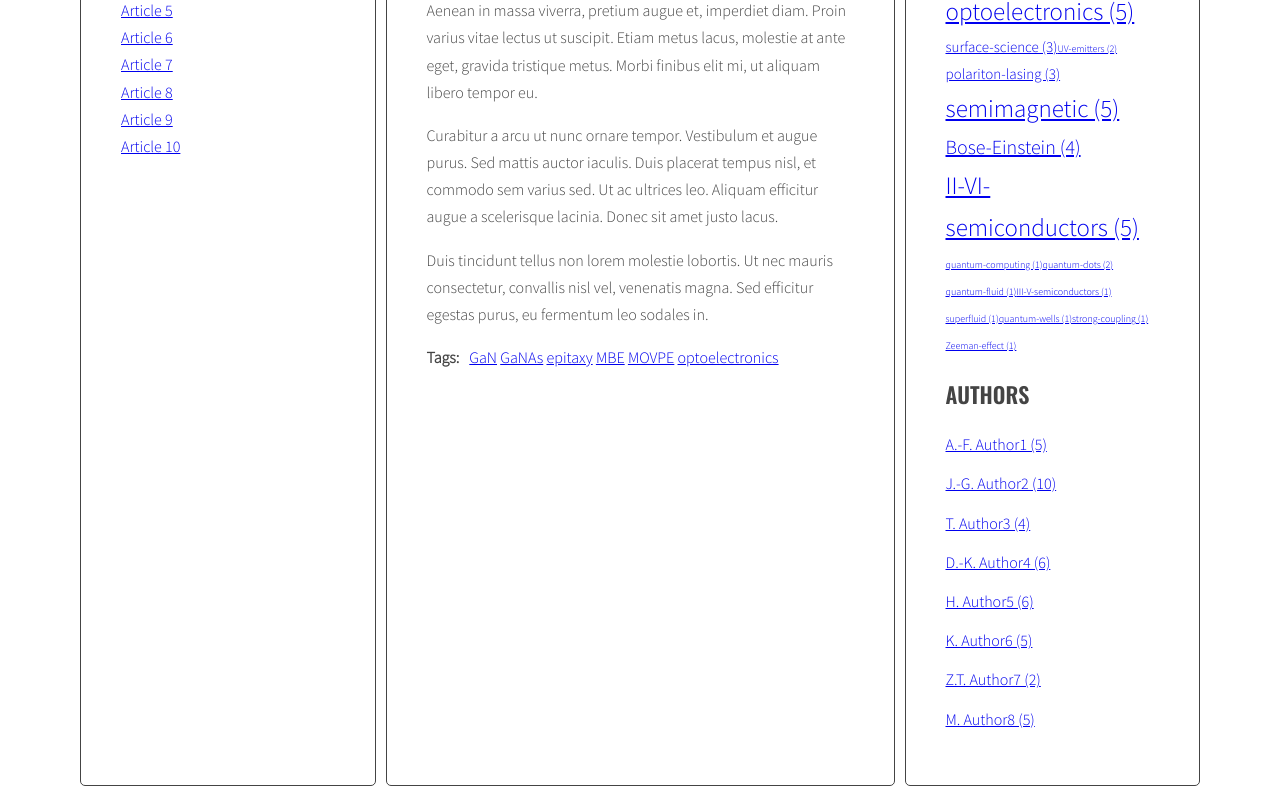
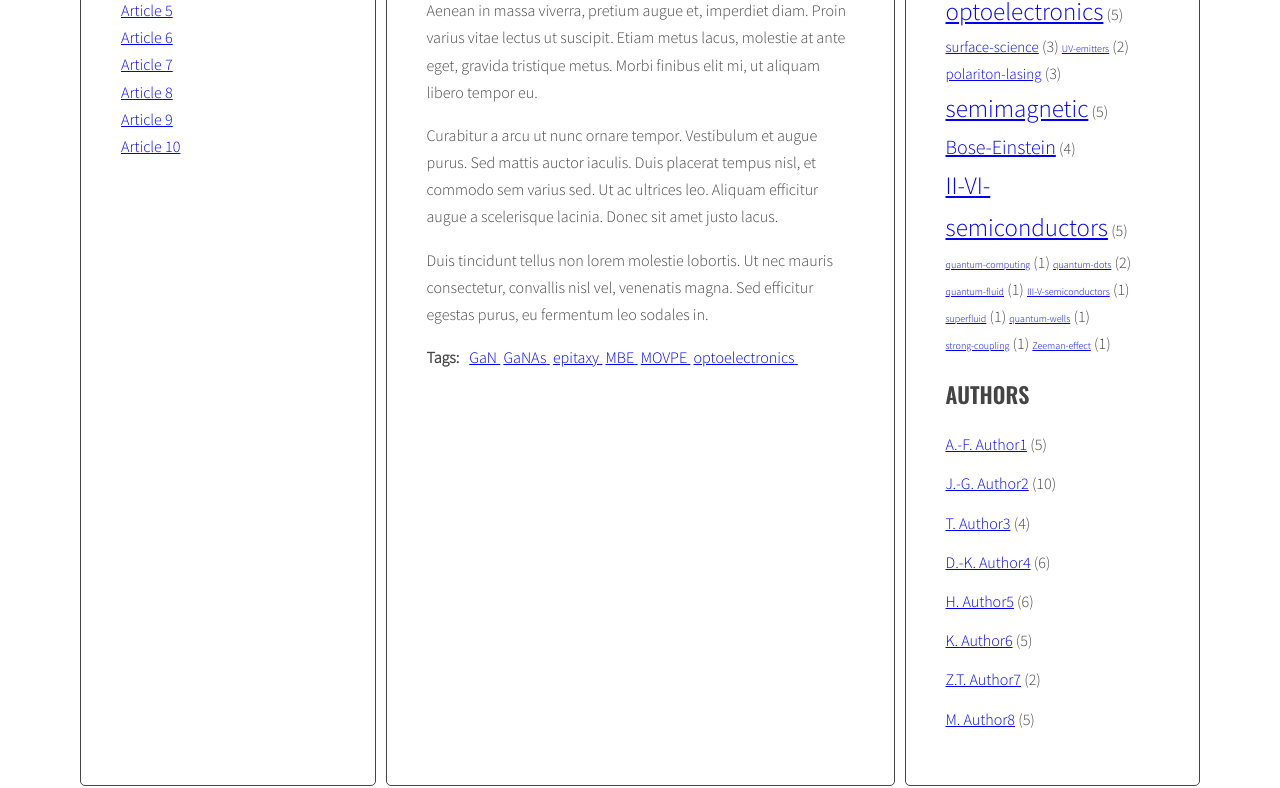
Before and after one commit to j-guyrousset/javascript-blog, a website: page index.html in a window 1280 px wide. Shown: the part 470-1258 px from the top of the page. Drawn offline with nearby package versions, Linux system fonts and the light colour scheme.

Commit message:
implement Handlebars

```diff
--- a/index.html
+++ b/index.html
@@ -228,6 +228,22 @@
         </main>
       </div>
     </div>
+    <script src="https://cdnjs.cloudflare.com/ajax/libs/handlebars.js/4.1.0/handlebars.min.js"></script>
+    <script id="template-article-link" type="text/x-handlebars-template">
+      <li><a href="#{{ id }}"><span>{{ title }}</span></a></li>
+    </script>
+    <script id="template-article-tag-link" type="text/x-handlebars-template">
+      <li><a href="#tag-{{ tag }}"><span>{{ tag }}</span>&nbsp</a></li>
+    </script>
+    <script id="template-side-tag-link" type="text/x-handlebars-template">
+      <li><a class="{{ class }}" href="#tag-{{ tag }}"><span>{{ tag }}</span></a>&nbsp({{ count }})</li>
+    </script>
+    <script id="template-article-author-link" type="text/x-handlebars-template">
+      <li><a class="author-name" href="#author-{{ author }}"><span>{{ author }}</span>&nbsp</a></li>
+    </script>
+    <script id="template-side-author-link" type="text/x-handlebars-template">
+      <li><a href="#author-{{ author }}"><span>{{ author }}</span></a>&nbsp({{ count }})</li>
+    </script>
     <script src="js/script.js"></script>
   </body>
 </html>
--- a/js/script.js
+++ b/js/script.js
@@ -1,5 +1,13 @@
 {
   'use strict';
+  const templates = {
+    articleLink: Handlebars.compile(document.querySelector('#template-article-link').innerHTML),
+    tagLink: Handlebars.compile(document.querySelector('#template-article-tag-link').innerHTML),
+    sideTagLink: Handlebars.compile(document.querySelector('#template-side-tag-link').innerHTML),
+    authorLink: Handlebars.compile(document.querySelector('#template-article-author-link').innerHTML),
+    sideAuthorLink: Handlebars.compile(document.querySelector('#template-side-author-link').innerHTML),
+  };
+
   const opts = {
     articleSelector : '.post',
     title: {
@@ -59,11 +67,13 @@
     for(let article of articles){
       const articleId = article.getAttribute('id'),
         articleTitle = article.querySelector(opts.title.selector).innerHTML, //article.children[0].innerHTML,
-        textHTML = '<a ' + 'href="#' + articleId + '"><span>' + articleTitle + '</span></a>',
-        li = document.createElement('li');
-
-      li.innerHTML = textHTML;
-      document.querySelector(opts.title.listSelector).appendChild(li);
+        linkHtmlData = {id: articleId, title: articleTitle},
+        linkHtml = templates.articleLink(linkHtmlData);
+        //textHTML = '<a ' + 'href="#' + articleId + '"><span>' + articleTitle + '</span></a>',
+        //li = document.createElement('li');
+      console.log('linkHtml: ', linkHtml);
+      //li.innerHTML = textHTML;
+      document.querySelector(opts.title.listSelector).insertAdjacentHTML('beforeend', linkHtml);
     }
 
     const links = document.querySelectorAll(opts.title.listSelector + ' a');
@@ -108,19 +118,18 @@
     const articles = document.querySelectorAll(opts.articleSelector),
       sideTagList = document.querySelector(opts.tag.sideListSelector);
 
-    let allTags = {},
-      sideHtmlTag = '';
+    let allTags = {};
 
     for (let article of articles) {
       const tagWrapper = article.querySelector(opts.tag.listSelector + ' ul'),
         dataTags = article.getAttribute('data-tags'),
         tagArray = dataTags.split(' ');
-      let htmlTag = '';
+
       for (let tag of tagArray) {
-        const li =  document.createElement('li');
-        htmlTag = '<span><a href="#tag-' + tag +'">' + tag + '</a>&nbsp</span>';
-        li.innerHTML = htmlTag;
-        tagWrapper.appendChild(li);
+        const linkHtmlData = {tag: tag},
+          linkHtml = templates.tagLink(linkHtmlData);
+
+        tagWrapper.insertAdjacentHTML('beforeend', linkHtml);
 
         if (allTags[tag]){
           allTags[tag] += 1;
@@ -132,12 +141,11 @@
     }
     const tagsParams = calculateTagsParams(allTags);
     for(const [tag, count] of Object.entries(allTags)) {
-      const li =  document.createElement('li');
-      sideHtmlTag = '<span><a class="' + calculateTagClass(count,tagsParams) + '" href="#tag-' + tag + '">' + tag + '&nbsp(' + count + ')</a></span>';
+      const linkHtmlSideData = {class: calculateTagClass(count,tagsParams), tag: tag, count: count,},
+        sideHtmlTag = templates.sideTagLink(linkHtmlSideData);
       console.log('tag and counts: ', [tag, count] );
       console.log('tag class: ', calculateTagClass(count,tagsParams));
-      li.innerHTML = sideHtmlTag;
-      sideTagList.appendChild(li);
+      sideTagList.insertAdjacentHTML('beforeend', sideHtmlTag);
     }
 
   };
@@ -185,14 +193,12 @@
       authorArray.pop();
       console.log('array of authors: ', authorArray);
 
-      let htmlAuthor = '';
 
       for (let author of authorArray) {
-        const li =  document.createElement('li');
+        const authorHtmlData = {author: author},
+          authorHtml = templates.authorLink(authorHtmlData);
         console.log('author: ', author);
-        htmlAuthor = '<span><a class="author-name" href="#author-' + author +'">' + author + '</a>&nbsp</span>';
-        li.innerHTML = htmlAuthor;
-        authorWrapper.appendChild(li);
+        authorWrapper.insertAdjacentHTML('beforeend', authorHtml);
 
         if (allAuthors[author]) {
           allAuthors[author] += 1;
@@ -203,11 +209,10 @@
     }
 
     for (const [author, count] of Object.entries(allAuthors)){
-      const li =  document.createElement('li');
-      sideHtmlAuthor = '<span><a href="#author-' + author + '">' + author + '&nbsp(' + count + ')</a></span>';
+      const authorSideHtmlData = {author: author, count: count},
+        authorSideHtml = templates.sideAuthorLink(authorSideHtmlData);
       console.log('tag and counts: ', [author, count] );
-      li.innerHTML = sideHtmlAuthor;
-      authorSideWrapper.appendChild(li);
+      authorSideWrapper.insertAdjacentHTML('beforeend', authorSideHtml);
     }
 
 
```
Also changed, not shown: .eslintrc.json.
